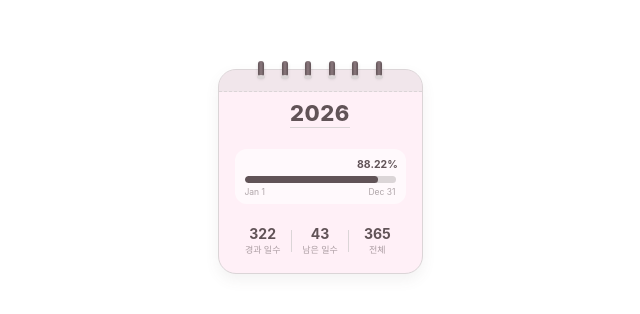
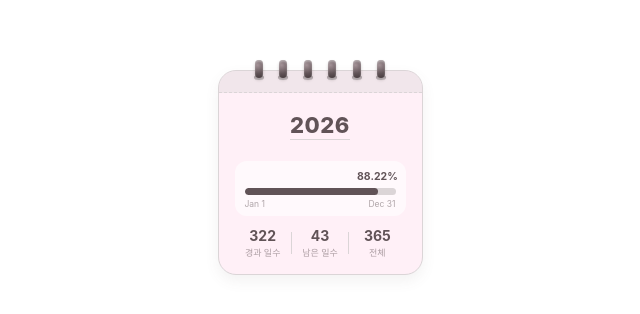
Before and after one commit to qhgus8203/notion-tracker-wiget, a plain HTML site: page index.html in a window 1280 px wide. Shown: the part 234-548 px from the top of the page, without its empty margins (320-960 px from the left). Drawn offline with Linux system fonts and the light colour scheme.

Commit message:
Add files via upload

```diff
--- a/index.html
+++ b/index.html
@@ -20,10 +20,10 @@
             height: 100vh;
         }
 
-        /* 스프링 고리가 들어갈 공간을 포함한 래퍼 */
+        /* 스프링 고리 상단 공간 확보 */
         .calendar-wrapper {
             position: relative;
-            padding-top: 10px;
+            padding-top: 12px;
         }
 
         /* 상단 스프링 고리 컨테이너 */
@@ -34,11 +34,11 @@
             width: 100%;
             display: flex;
             justify-content: space-evenly;
-            padding: 0 24px;
+            padding: 0 22px;
             z-index: 10;
         }
 
-        /* 개별 스프링 고리 + 구멍 디테일 */
+        /* 입체적이고 둥근 스프링 링 디테일 */
         .spring-item {
             display: flex;
             flex-direction: column;
@@ -46,19 +46,25 @@
         }
 
         .spring-ring {
-            width: 6px;
-            height: 16px;
-            background: linear-gradient(90deg, #615357 0%, #8a787d 50%, #615357 100%);
-            border-radius: 3px;
-            box-shadow: 0 2px 3px rgba(97, 83, 87, 0.25);
+            width: 8px;
+            height: 18px;
+            border-radius: 999px;
+            background: radial-gradient(circle at 32% 28%, #a39297 0%, #615357 60%, #43383b 100%);
+            box-shadow:
+                inset 0 1.5px 2px rgba(255, 255, 255, 0.45),
+                0 2px 3px rgba(97, 83, 87, 0.32);
+            position: relative;
+            z-index: 2;
         }
 
         .spring-hole {
-            width: 8px;
-            height: 4px;
-            background-color: #DBD5D7;
+            width: 10px;
+            height: 5px;
+            background-color: #c7bfc2;
             border-radius: 50%;
-            margin-top: -2px;
+            margin-top: -3px;
+            box-shadow: inset 0 1px 2px rgba(97, 83, 87, 0.4);
+            z-index: 1;
         }
 
         /* 콤팩트 정사각형 달력 본체 */
@@ -71,15 +77,14 @@
             overflow: hidden;
             display: flex;
             flex-direction: column;
-            justify-content: space-between;
-            align-items: center;
             box-shadow: 0 6px 14px rgba(97, 83, 87, 0.08);
         }
 
-        /* 달력 상단 헤더 바 (종이 뜯는 부분 느낌) */
+        /* 달력 상단 헤더 바 (제본 영역) */
         .calendar-top-bar {
             width: 100%;
             height: 22px;
+            flex-shrink: 0;
             background-color: rgba(219, 213, 215, 0.38);
             border-bottom: 1px dashed #DBD5D7;
         }
@@ -88,14 +93,23 @@
         .calendar-body {
             width: 100%;
             flex: 1;
-            padding: 10px 16px 16px;
+            padding: 0 16px 15px;
             display: flex;
             flex-direction: column;
             justify-content: space-between;
             align-items: center;
         }
 
-        /* 상단 연도 + 밑줄 */
+        /* 상단 제본선과 그래프 박스 사이의 정중앙을 잡는 래퍼 */
+        .year-area {
+            flex: 1;
+            display: flex;
+            justify-content: center;
+            align-items: center;
+            width: 100%;
+        }
+
+        /* 연도 + 밑줄 */
         .year-wrapper {
             padding-bottom: 3px;
             border-bottom: 1px solid #DBD5D7;
@@ -119,6 +133,7 @@
             display: flex;
             flex-direction: column;
             gap: 4px;
+            margin-bottom: 12px;
         }
 
         .percent-track {
@@ -204,7 +219,7 @@
 <body>
 
     <div class="calendar-wrapper">
-        <!-- 상단 6개 스프링 고리 -->
+        <!-- 상단 6개 둥근 입체 스프링 고리 -->
         <div class="springs-container">
             <div class="spring-item"><div class="spring-ring"></div><div class="spring-hole"></div></div>
             <div class="spring-item"><div class="spring-ring"></div><div class="spring-hole"></div></div>
@@ -221,9 +236,11 @@
 
             <!-- 본문 -->
             <div class="calendar-body">
-                <!-- 연도 + 밑줄 -->
-                <div class="year-wrapper">
-                    <div class="year-title" id="yearText">2026</div>
+                <!-- 제본선과 그래프 박스 사이의 정중앙 영역 -->
+                <div class="year-area">
+                    <div class="year-wrapper">
+                        <div class="year-title" id="yearText">2026</div>
+                    </div>
                 </div>
 
                 <!-- 하얀색 박스로 감싼 그래프 영역 -->
```
